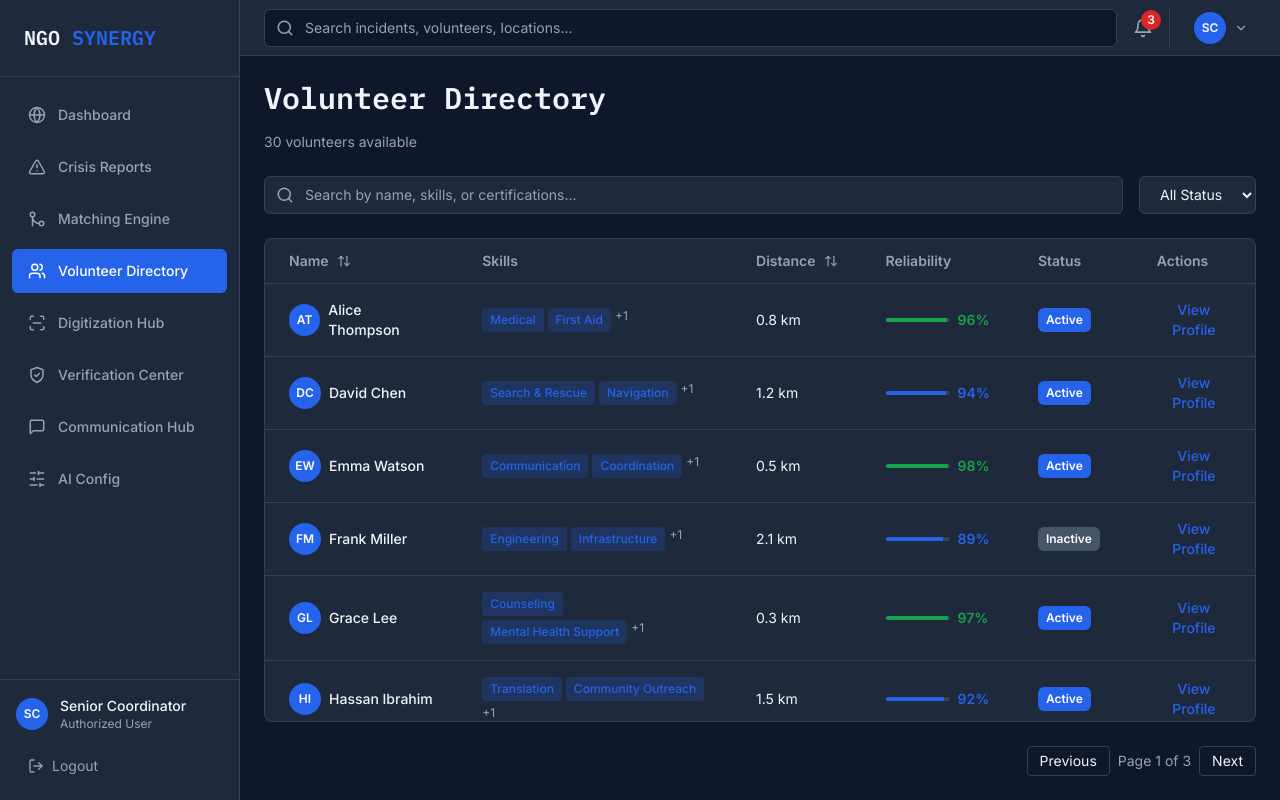
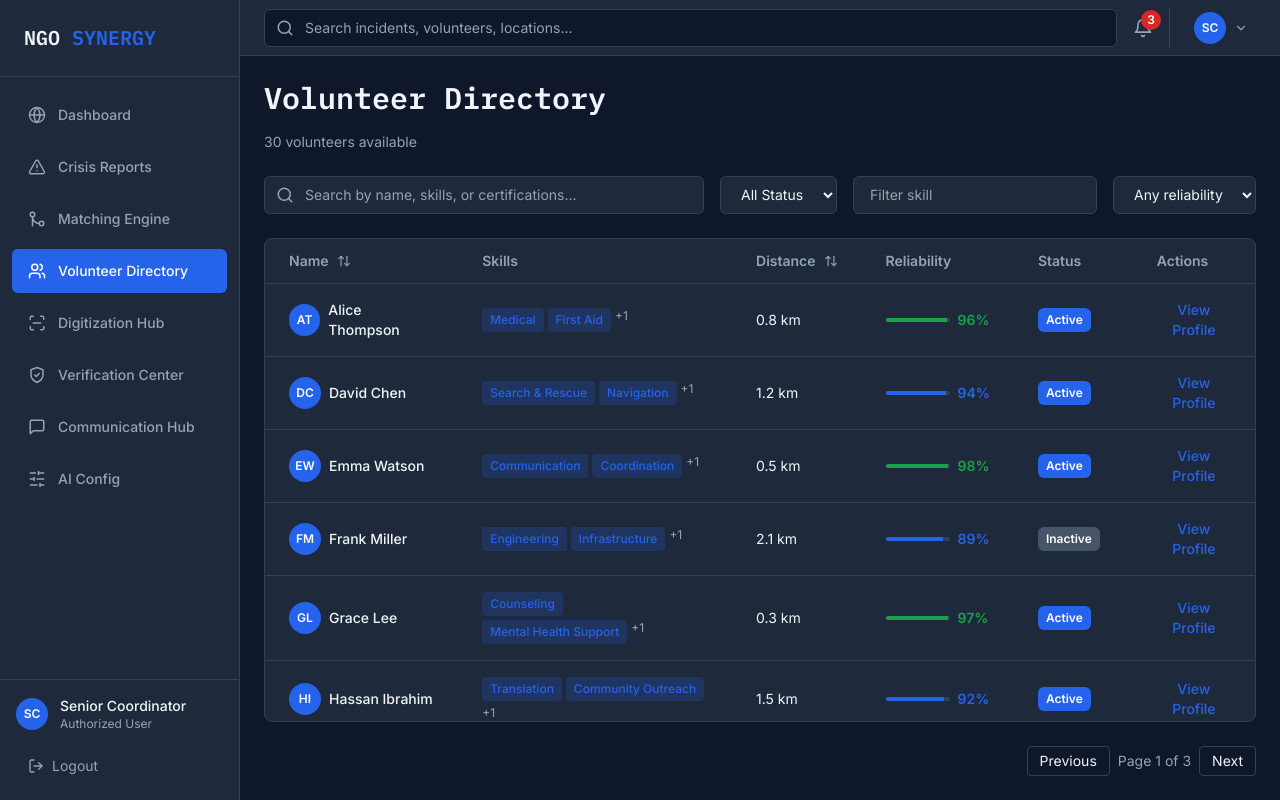
Before and after one commit to STIWARTs/NGOSynergy-GSC26, a React (Vite) app: page /volunteers in a window 1280 px wide. Built offline with nearby package versions, Linux system fonts and the light colour scheme; sample sign-in values are in the browser's storage.

Commit message:
feat: extend volunteer filtering and profile insights
Add stricter server-style volunteer filters and enrich profile panel with deployment history and reliability trend visuals.

```diff
--- a/src/api/volunteers.ts
+++ b/src/api/volunteers.ts
@@ -4,6 +4,7 @@ import { mockVolunteers } from '@/lib/mockData'
 interface VolunteerQueryFilters {
   status?: string
   minReliability?: number
+  skill?: string
 }
 
 interface VolunteerListResponse {
@@ -42,6 +43,11 @@ export const volunteerService = {
           results = results.filter((v) => v.reliability >= (filters.minReliability ?? 0))
         }
 
+        if (filters?.skill) {
+          const skillTerm = filters.skill.toLowerCase()
+          results = results.filter((v) => v.skills.some((skill) => skill.toLowerCase().includes(skillTerm)))
+        }
+
         const total = results.length
         const start = (page - 1) * pageSize
         const items = results.slice(start, start + pageSize)
--- a/src/components/shared/VolunteerProfileSheet.tsx
+++ b/src/components/shared/VolunteerProfileSheet.tsx
@@ -93,6 +93,33 @@ export default function VolunteerProfileSheet({
             <p className="text-xs text-text-muted mt-1">successful assignments</p>
           </div>
 
+          <div>
+            <label className="block text-sm font-medium text-text-muted mb-2">Deployment History</label>
+            <div className="border border-border rounded-lg overflow-hidden">
+              <div className="grid grid-cols-3 text-xs text-text-muted bg-base px-3 py-2">
+                <span>Mission</span>
+                <span>Role</span>
+                <span>Outcome</span>
+              </div>
+              {[1, 2, 3].map((entry) => (
+                <div key={entry} className="grid grid-cols-3 px-3 py-2 text-xs border-t border-border">
+                  <span className="text-text-primary">Response #{entry}</span>
+                  <span className="text-text-muted">{volunteer.skills[0]}</span>
+                  <span className="text-success">Completed</span>
+                </div>
+              ))}
+            </div>
+          </div>
+
+          <div>
+            <label className="block text-sm font-medium text-text-muted mb-2">Reliability Trend</label>
+            <div className="h-20 border border-border rounded-lg p-3 flex items-end gap-2 bg-base">
+              {[0.82, 0.86, 0.88, 0.91, volunteer.reliability].map((value, idx) => (
+                <div key={idx} className="flex-1 bg-action/70 rounded-sm" style={{ height: `${value * 70}px` }} />
+              ))}
+            </div>
+          </div>
+
           <div className="grid grid-cols-2 gap-4">
             <div className="bg-base border border-border rounded-lg p-3">
               <p className="text-xs text-text-muted mb-1">Distance</p>
--- a/src/pages/VolunteerDirectory.tsx
+++ b/src/pages/VolunteerDirectory.tsx
@@ -10,12 +10,18 @@ export default function VolunteerDirectory() {
   const [selectedVolunteer, setSelectedVolunteer] = useState<Volunteer | null>(null)
   const [profileOpen, setProfileOpen] = useState(false)
   const [statusFilter, setStatusFilter] = useState<string>('')
+  const [skillFilter, setSkillFilter] = useState<string>('')
+  const [minReliability, setMinReliability] = useState<number>(0)
   const [page, setPage] = useState(1)
   const pageSize = 10
 
   const { data, isLoading } = useVolunteers(
     search || undefined,
-    statusFilter ? { status: statusFilter } : undefined,
+    {
+      ...(statusFilter ? { status: statusFilter } : {}),
+      ...(skillFilter ? { skill: skillFilter } : {}),
+      ...(minReliability > 0 ? { minReliability } : {}),
+    },
     page,
     pageSize
   )
@@ -25,7 +31,7 @@ export default function VolunteerDirectory() {
 
   useEffect(() => {
     setPage(1)
-  }, [search, statusFilter])
+  }, [minReliability, search, skillFilter, statusFilter])
 
   const handleViewProfile = (volunteer: Volunteer) => {
     setSelectedVolunteer(volunteer)
@@ -63,6 +69,22 @@ export default function VolunteerDirectory() {
             <option value="active">Active</option>
             <option value="inactive">Inactive</option>
             <option value="deployed">Deployed</option>
+          </select>
+          <input
+            value={skillFilter}
+            onChange={(e) => setSkillFilter(e.target.value)}
+            placeholder="Filter skill"
+            className="bg-surface border border-border rounded-md px-4 py-2 text-sm text-text-primary"
+          />
+          <select
+            value={minReliability}
+            onChange={(e) => setMinReliability(Number(e.target.value))}
+            className="bg-surface border border-border rounded-md px-4 py-2 text-sm text-text-primary"
+          >
+            <option value={0}>Any reliability</option>
+            <option value={0.85}>0.85+</option>
+            <option value={0.9}>0.90+</option>
+            <option value={0.95}>0.95+</option>
           </select>
         </div>
       </div>
```
